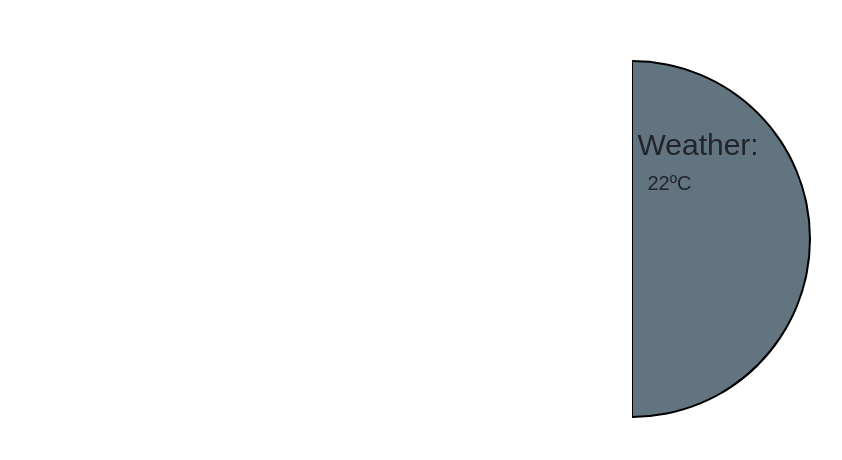
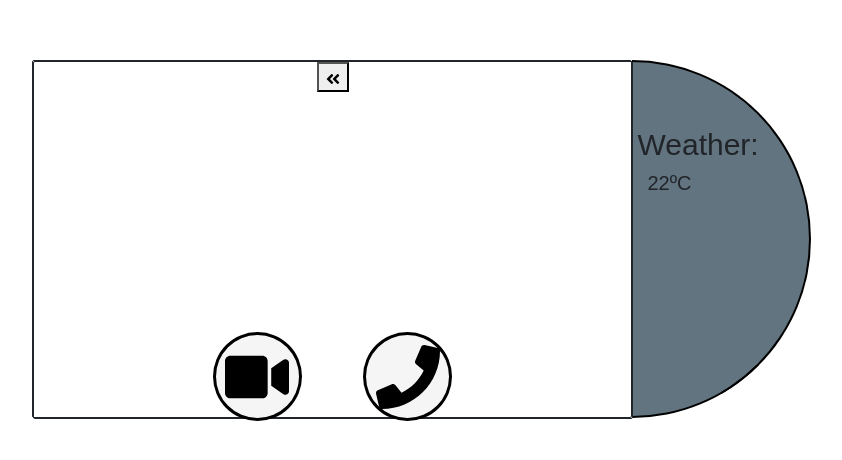
Before and after one commit to GoncaloPeixe12/IIPM, a React (Create React App) app: page /StreamFunc in a window 1280 px wide. Shown: the part 190-650 px from the top of the page, without its empty margins (211-1053 px from the left). Built offline with nearby package versions, Linux system fonts and the light colour scheme.

Commit message:
Started Implementing StremMenu

```diff
--- a/src/App.js
+++ b/src/App.js
@@ -6,6 +6,7 @@ import { BrowserRouter as Router, Route} from 'react-router-dom';
 import RoutingFuncionalityRouter from './Components/RoutingFuncionalityRouter';
 import Widget from './Components/Widget'
 import MainOptions from "./Components/MainOptions";
+import Streaming from './Components/Streaming/StreamingRouter';
 
 class App extends Component {
 
@@ -15,8 +16,9 @@ class App extends Component {
         <Router>
             <Route path={'/Home'} exact component={Home}/>
             <Route path={'/FuncRouter/1'} component={RoutingFuncionalityRouter}/>
-            <Route path={'/'} component={Widget}></Route>
+            <Route path={'/'} component={Widget}/>
             <Route path={'/Home/Options'} component={MainOptions}/>
+            <Route path={'/StreamFunc'} component={Streaming}/>
         </Router>
         </div>
 
--- a/src/Components/Hub.js
+++ b/src/Components/Hub.js
@@ -32,7 +32,7 @@ class Hub extends Component {
                     <div><Link to={'FuncRouter/1'}><FaRunning className={'icon'} size='5em'/></Link></div>
                 </div>
                 <div className={'carousel_item'}>
-                    <div><Link to={''}><FaCamera className={'icon'} size='5em'/></Link></div>
+                    <div><Link to={'StreamFunc'}><FaCamera className={'icon'} size='5em'/></Link></div>
                 </div>
                 <a className="prev" onClick={(e) => changeItem(-1, e)}>&#10094;</a>
                 <a className="next" onClick={(e) => changeItem(1 ,e)}>&#10095;</a>
--- /dev/null
+++ b/src/Components/Streaming/Menu.js
@@ -0,0 +1,19 @@
+import React, { Component } from 'react';
+import '../../style/Streaming/Menu.css';
+import {FaAngleDoubleLeft } from 'react-icons/fa';
+import {Link, } from 'react-router-dom';
+
+class Menu extends Component{
+    static context = {
+        router: () => true,
+    }
+
+    render(){
+        return(
+            <div className={'optionsMenu'}>
+                <button><FaAngleDoubleLeft/></button>
+            </div>
+        )
+    }
+}
+export default Menu;
--- a/src/Components/Streaming/StreamMenu.js
+++ b/src/Components/Streaming/StreamMenu.js
@@ -1,17 +1,51 @@
 import React, { Component } from 'react';
 import '../../style/Streaming/StreamMenu.css';
 import {FaPhone, FaVideo } from 'react-icons/fa';
+import { Redirect  } from 'react-router-dom';
+import Menu from './Menu';
+import '../../style/Home.css';
 
 class StreamMenu extends Component{
+    state = {
+        toStream : false,
+        toCall : false,
+    }
+
+    handleCall = (user) => {
+        this.setState(() => ({
+            toCall: true
+        }))
+    }
+
+    handleStream = (user) => {
+        this.setState(() => ({
+            toStream: true
+        }))
+      }
+
     render(){
+        if(this.state.toStream === true){
+            return <Redirect to='/StreamFunc/1'/>
+        }
+
+        if(this.state.toCall === true){
+            return <Redirect to='/StreamFunc/2'/>
+        }
 
         return(
-            <div className={'menu'}>
-                <div className={'buttonContainer'}>
-                    <button className={'roundButton'}><FaPhone/></button>
-                    <button className={'roundButton'}><FaVideo/></button>
+
+            <div className={'Home'}>
+                <Menu/>
+
+                <div className={'menu'}>
+                    <div className={'buttonContainer'}>
+                        <button className={'roundButton'} onClick={this.handleCall}><FaPhone size='4em'/></button>
+                        <button className={'roundButton rightButton'} onClick={this.handleStream}><FaVideo size='4em'/></button>
+                    </div>
                 </div>
             </div>
         )
     }
 }
+
+export default StreamMenu;
--- a/src/Components/Streaming/StreamingRouter.js
+++ b/src/Components/Streaming/StreamingRouter.js
@@ -1,27 +1,27 @@
 import React, {Component} from 'react';
 import {BrowserRouter as Router, Route} from "react-router-dom";
 
-import StreamMenu from './Streaming/StreamMenu';
-import StreamFunc from './Streaming/StreamFunc';
-import StreamSettings from './Streaming/StreamSettings';
-import CallFunc from './Streaming/CallFunc';
-import CallOptions from './Streaming/CallOptions';
-import ContactList from '/Streaming/ContactList';
+import StreamMenu from './StreamMenu';
+import StreamFunc from './StreamFunc';
+import StreamSettings from './StreamSettings';
+import CallFunc from './CallFunc';
+import CallOptions from './CallOptions';
+import ContactList from './ContactList';
 
-import "../style/Home.css";
+import "../../style/Home.css";
 import Home from '../Home';
-import PastRoutes from "../PastRoutes";
+
 
 class StreamingRouter extends Component {
     render() {
         return(
             <div className={'Home'}>
                 <Router>
-                    <Route path={'/StreamFunc'} exact component={SteamMenu}/>
+                    <Route path={'/StreamFunc'} exact component={StreamMenu}/>
                     <Route path={'/StreamFunc/1'} exact component={StreamFunc}/>
                     <Route path={'/StreamFunc/1/1'} component={StreamSettings}/>
                     <Route path={'/StreamFunc/2'} exact component={CallFunc}/>
-                    <Route path={'/StreamFunc/2/1'} exact component={CallOptions}/>
+                    <Route path={'/StreamFunc/2/1'} component={CallOptions}/>
                     <Route path={'/StreamFunc/2/2'} component={ContactList}/>
                     <Route path={'/Home'} component={Home}/>
                 </Router>
--- a/src/style/Home.css
+++ b/src/style/Home.css
@@ -4,6 +4,7 @@
 
 }
 .Home {
+    position: relative;
     top: auto;
     display: inline-block;
     margin: auto;
--- /dev/null
+++ b/src/style/Streaming/Menu.css
@@ -0,0 +1,6 @@
+.options{
+    z-index: 2;
+    position: absolute;
+    height: 100%;
+    width: 100%;
+}
--- a/src/style/Streaming/StreamMenu.css
+++ b/src/style/Streaming/StreamMenu.css
@@ -1,15 +1,30 @@
 .menu{
     height:100%;
     width:100%;
+	position: absolute;
+	z-index: 1;
 }
 
 .buttonContainer{
-
-    height: 30%;
+    position: absolute;
+    bottom: 0;
+    height: 50%;
+	width: 100%;
 }
 
 .roundButton{
-    border: solid 3px black;
+    position: relative;
+    top: 35%;
+    left: 20%;
+    height:50%;
+    width: 88.75px;
+
+    border: solid 3px ;
     border-radius: 50%;
     background-color: whitesmoke;
 }
+
+.rightButton {
+    right: 20%;
+    left: auto;
+}
```
